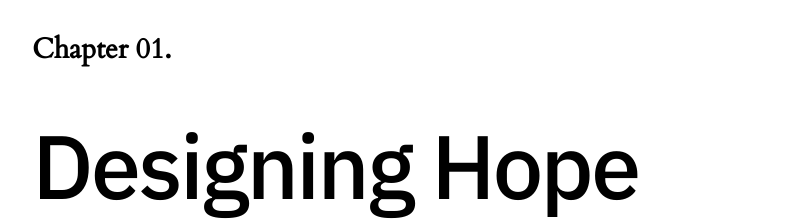
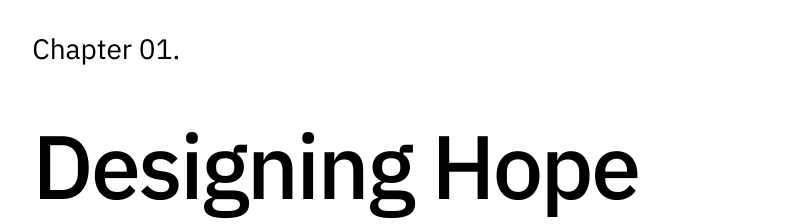
Before and after one commit to Designing-Hope/designing-hope.github.io, a Jekyll site: the page built from content/chapter-01.md, in a window 1280 px wide. Shown: the top 224 px of the page, without its empty margins (239-1036 px from the left). Built offline with Jekyll 4.4.1, drawn with Linux system fonts in a browser that asks for light colours; some of the changed text lies outside the part shown.

Commit message:
Formatted Headings

```diff
--- a/_sass/main.scss
+++ b/_sass/main.scss
@@ -40,7 +40,7 @@
   max-width: 60ch;
 }
 
-h1.project-name {
+h1{
   font-family: "IBM Plex Sans", sans-serif;
   font-size: 90px;
   font-weight: 500;
@@ -49,7 +49,7 @@
   -moz-osx-font-smoothing: grayscale;
 }
 
-h3.project-{
+h3{
   font-family: "IBM Plex Sans", sans-serif;
   font-weight: 400;
   font-style: normal;
--- a/content/chapter-01.md
+++ b/content/chapter-01.md
@@ -110,7 +110,7 @@
 ### Practice:
 
 ## 01. Talk about hope.
-There are topics that we neglect because we feel like they should be assumed. Hope is the foundation, so it’s well worth mentioning. It’s ok to tell those you’re serving that hope is your goal. Speak it into existence.
+#####There are topics that we neglect because we feel like they should be assumed. Hope is the foundation, so it’s well worth mentioning. It’s ok to tell those you’re serving that hope is your goal. Speak it into existence.
 
 
 [back](./)
```
Also changed, not shown: other parts of content/chapter-01.md (+2 -2 lines).
